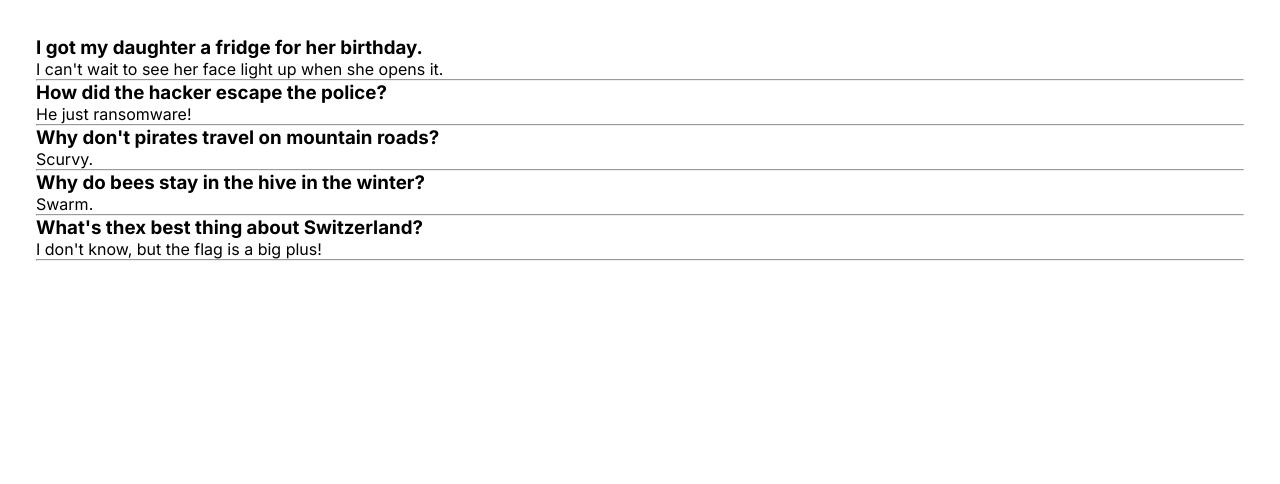
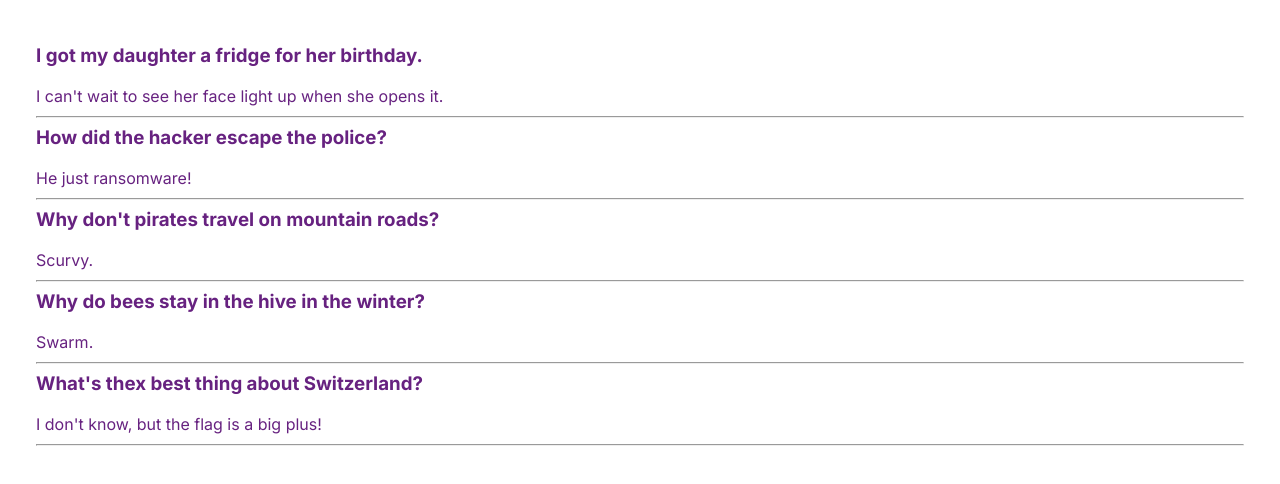
Before and after one commit to enoskyeza/meme_generator, a Next.js app: page / in a window 1280 px wide. Shown: the top 484 px of the page. Built offline with nearby package versions, Linux system fonts and the light colour scheme.

Commit message:
Fixed rendering bug

```diff
--- a/src/components/App.js
+++ b/src/components/App.js
@@ -4,7 +4,7 @@ import React from "react"
 import Header from "@/components/Header"
 import Meme from "@/components/Meme"
 import Box from "@/components/Box"
-import Jokes from "./Jokes"
+import Joke from "./Jokes"
 import boxes from "./boxes"
 import jokes from "./jokesdata"
 import './boxes.css'
@@ -24,11 +24,16 @@ export default function App() {
             })
         })
     }
+    // console.log(jokesArray)
 
-    const jokeElements = jokesArray.map(joke => {
-        return <Jokes key={joke.id} setup={joke.setup} punchline={joke.punchline} />
-    })
-
+    const jokeElements = jokesArray.map(joke => (
+        <Joke
+            key={joke.id}
+            setup={joke.setup}
+            punchline={joke.punchline}
+        />
+    ))
+    console.log(jokeElements)
 
     const boxElements = boxArray.map(box => (
         <Box
--- a/src/components/Jokes.js
+++ b/src/components/Jokes.js
@@ -7,7 +7,7 @@ export default function Joke(props) {
      * - Add a button that toggles the value back and forth
      */
     return (
-        <div>
+        <div className="jokes-div">
             {props.setup && <h3>{props.setup}</h3>}
             <p>{props.punchline}</p>
             <hr />
--- a/src/components/Main.css
+++ b/src/components/Main.css
@@ -87,3 +87,11 @@ main {
     max-width: 100%;
     border-radius: 3px;
 }
+
+/* JOKES STYLES */
+
+.jokes-div {
+    /* padding-block: 30px; */
+    line-height: 40px;
+    color: #672280;
+}
```
